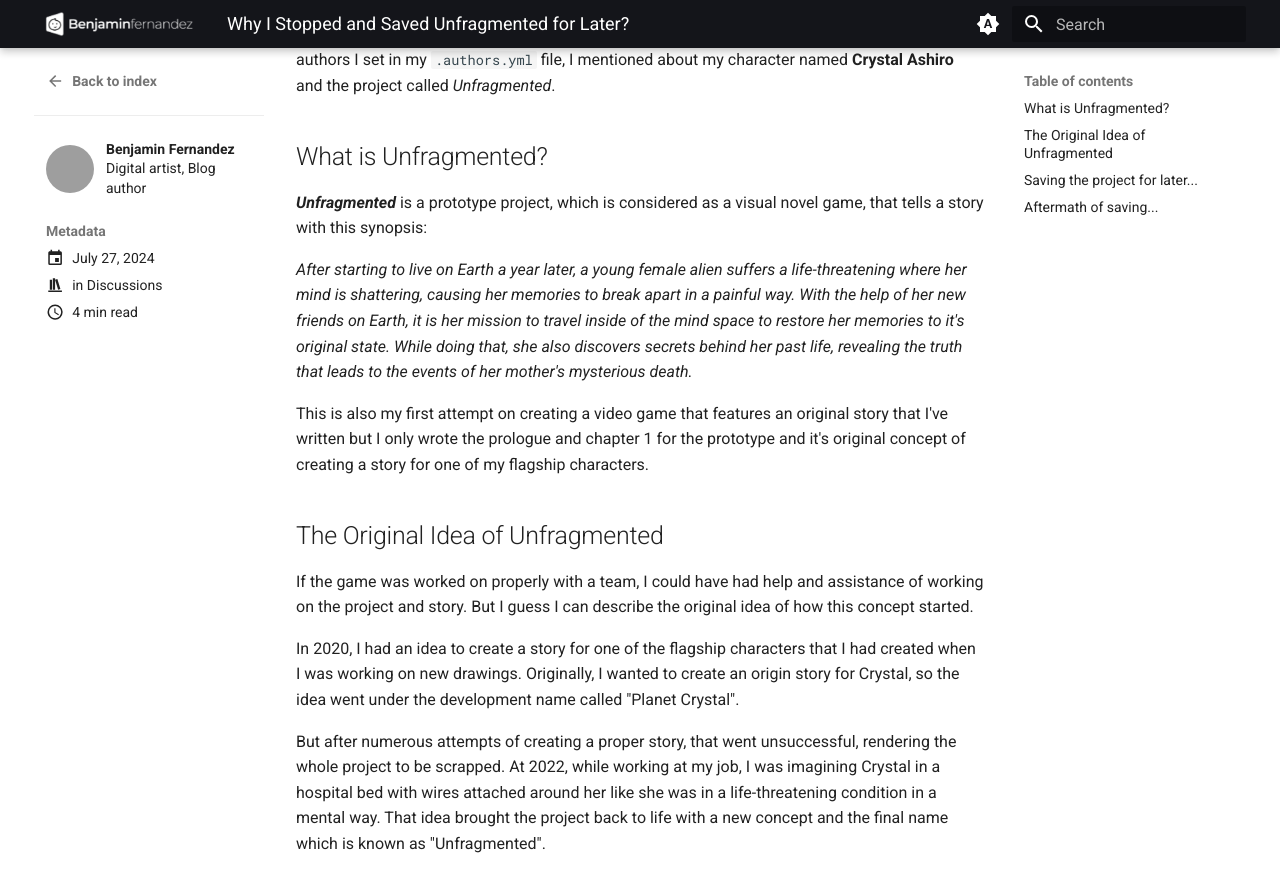
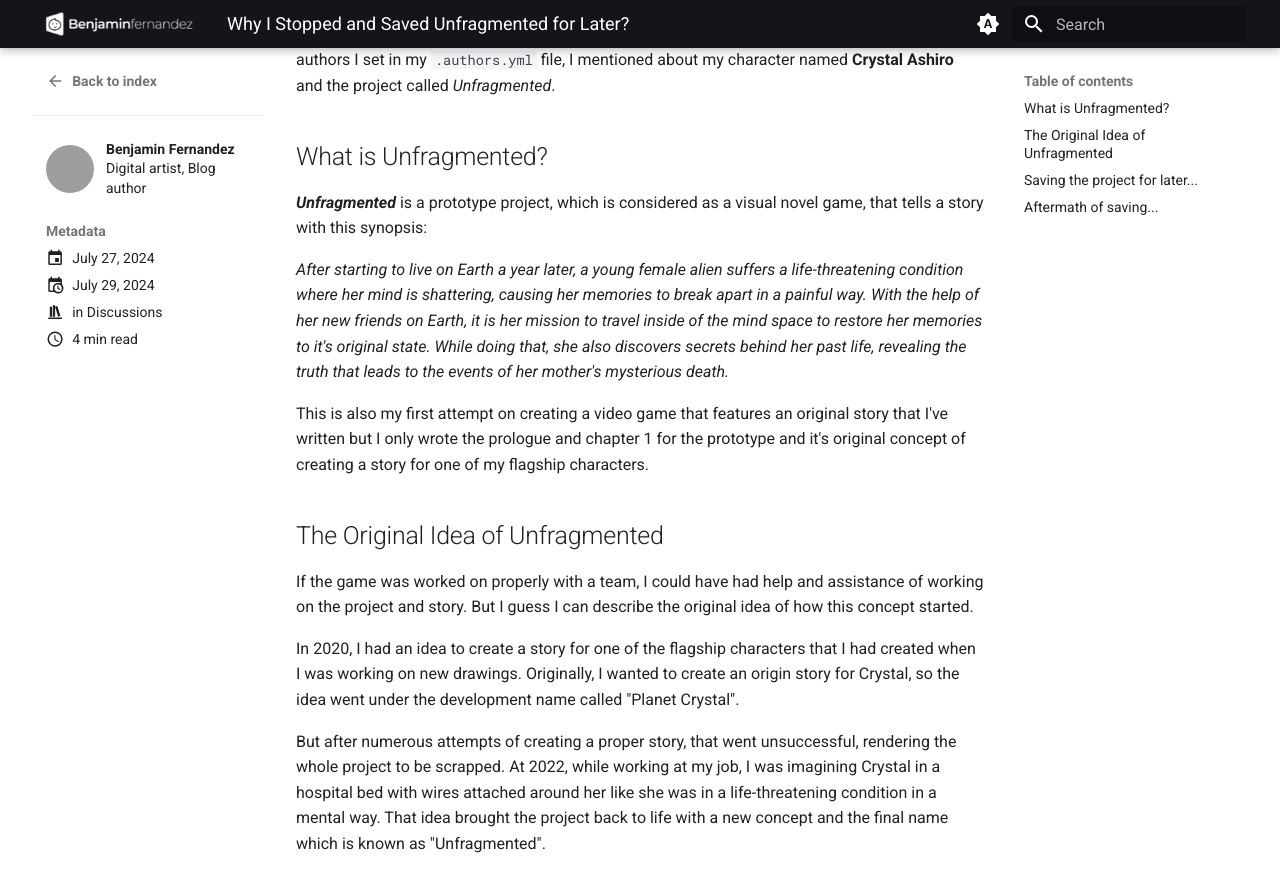
Before and after one commit to benfernandezmedia/benfernandezmedia.github.io, an MkDocs documentation site: the page built from docs/posts/unfragmented-saved.md, in a window 1280 px wide and 900 px high, scrolled down 488 px. Shown: the top 892 px of the window. Built offline with MkDocs 1.6.1 and Material for MkDocs 9.7.7, drawn with Linux system fonts in a browser that asks for light colours; grey boxes are pictures that could not be loaded.

Commit message:
Update unfragmented-saved.md

```diff
--- a/docs/posts/unfragmented-saved.md
+++ b/docs/posts/unfragmented-saved.md
@@ -1,5 +1,7 @@
 ---
-date: 2024-07-27
+date:
+  created: 2024-07-27
+  updated: 2024-07-29
 tags:
   - unfragmented
   - savedproject
@@ -22,7 +24,7 @@ On the previous post that I published, I announced that the blog has new feature
 ## What is Unfragmented?
 ***Unfragmented*** is a prototype project, which is considered as a visual novel game, that tells a story with this synopsis:
 
-*After starting to live on Earth a year later, a young female alien suffers a life-threatening where her mind is shattering, causing her memories to break apart in a painful way. With the help of her new friends on Earth, it is her mission to travel inside of the mind space to restore her memories to it's original state. While doing that, she also discovers secrets behind her past life, revealing the truth that leads to the events of her mother's mysterious death.*
+*After starting to live on Earth a year later, a young female alien suffers a life-threatening condition where her mind is shattering, causing her memories to break apart in a painful way. With the help of her new friends on Earth, it is her mission to travel inside of the mind space to restore her memories to it's original state. While doing that, she also discovers secrets behind her past life, revealing the truth that leads to the events of her mother's mysterious death.*
 
 This is also my first attempt on creating a video game that features an original story that I've written but I only wrote the prologue and chapter 1 for the prototype and it's original concept of creating a story for one of my flagship characters.
 
```
